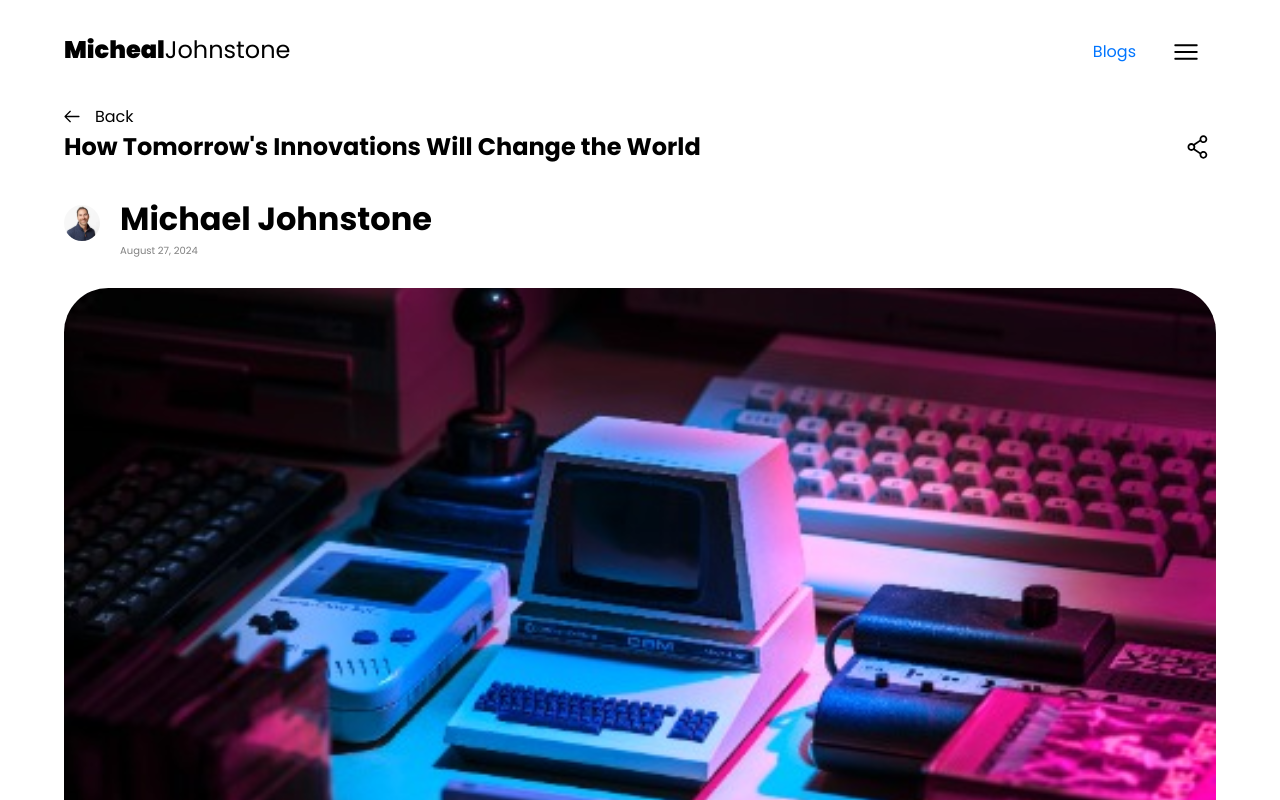
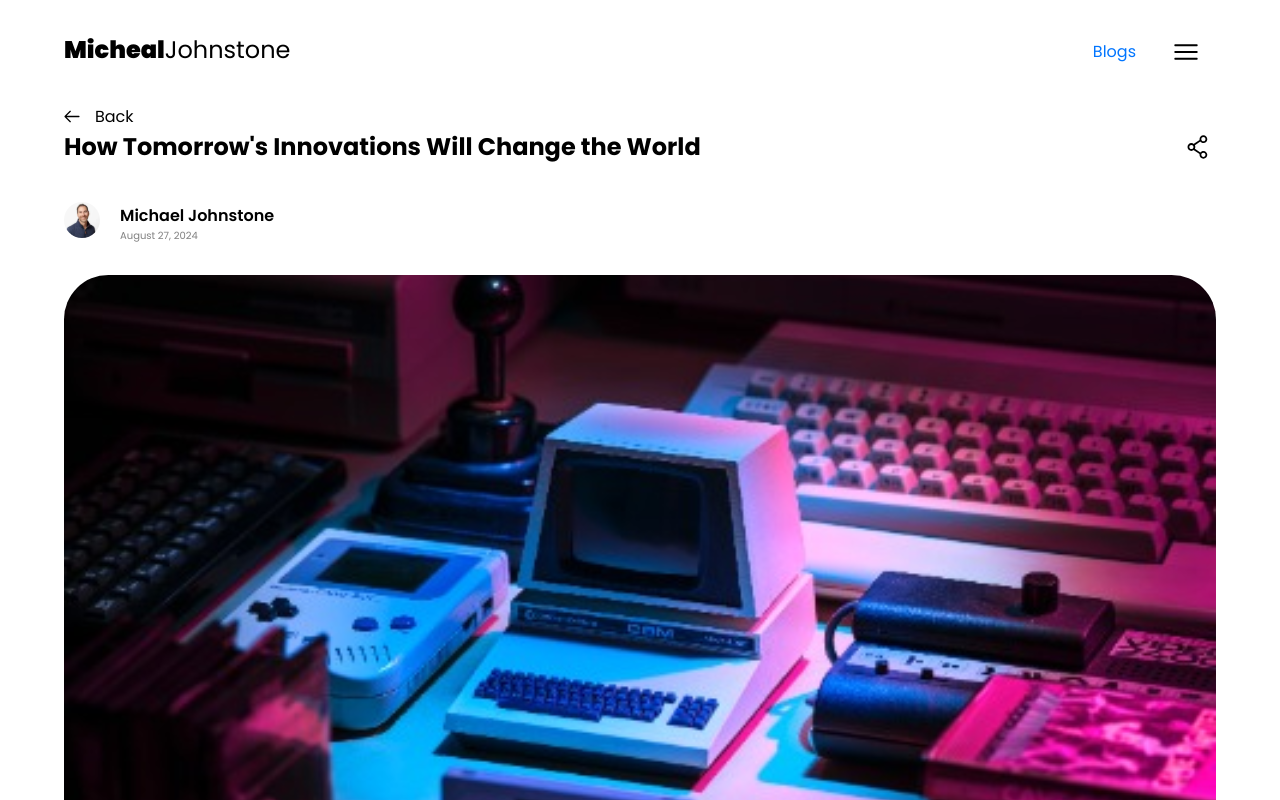
Before and after one commit to Talha-542/blog_MJ, a React (Create React App) app: page /post/1 in a window 1280 px wide. Shown: the top 800 px of the page. Built offline with nearby package versions, Linux system fonts and the light colour scheme.

Commit message:
Change The Font Sizes

```diff
--- a/src/Pages/Single Post Page/SinglePostPage.js
+++ b/src/Pages/Single Post Page/SinglePostPage.js
@@ -27,11 +27,7 @@ export default function SinglePostPage() {
             alert('All Fields are required');
             return;
         }
-
-        // Add the new comment to the comments list
         setComments([...comments, { name, comment }]);
-
-        // Clear the input fields
         setName('');
         setComment('');
     };
@@ -45,8 +41,12 @@ export default function SinglePostPage() {
             </div>
 
             <div className={styles.postTitle}>
-                <h1 className={styles.title}>{post.title}</h1>
-                <img src={share} alt="Share" />
+                <div>
+                    <h1 className={styles.title}>{post.title}</h1>
+                </div>
+                <div>
+                    <img src={share} alt="Share" />
+                </div>
             </div>
 
             <div className={styles.author_info}>
@@ -54,7 +54,7 @@ export default function SinglePostPage() {
                     <img src={post.auther_logo} alt="Author Logo" className={styles.authorLogo} />
                 </div>
                 <div style={{ marginLeft: '10px' }}>
-                    <h1 className={styles.author_name}>{post.autherName}</h1>
+                    <h1 className={styles.authorName}>{post.autherName}</h1>
                     <p className={styles.post_date}>{post.date}</p>
                 </div>
             </div>
--- a/src/Pages/Single Post Page/SinglePostPage.module.css
+++ b/src/Pages/Single Post Page/SinglePostPage.module.css
@@ -41,10 +41,10 @@
   width: 36px;
   height: 36px;
 }
-.authour_name {
-  font-size: 12px;
+.authorName {
+  font-size: 16px;
   font-weight: 600;
-  line-height: 18px;
+  line-height: 24px;
 }
 .post_date {
   font-size: 10px;
```
